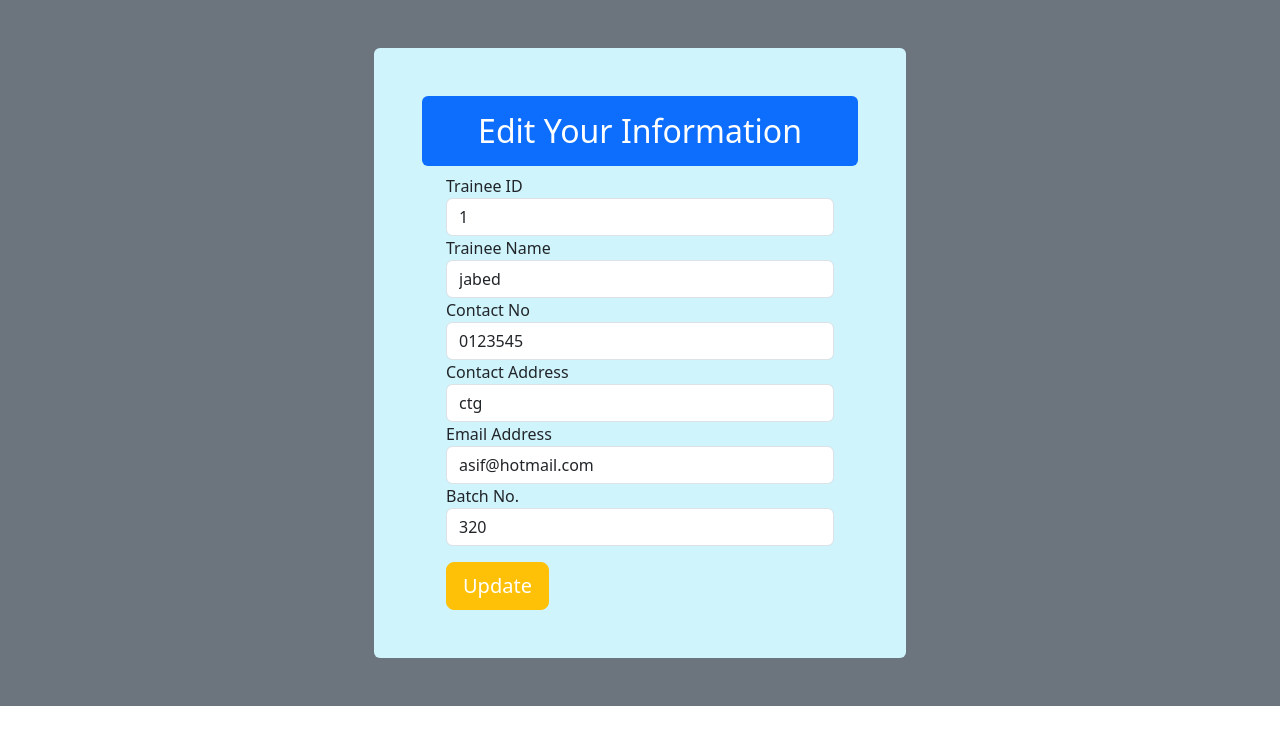
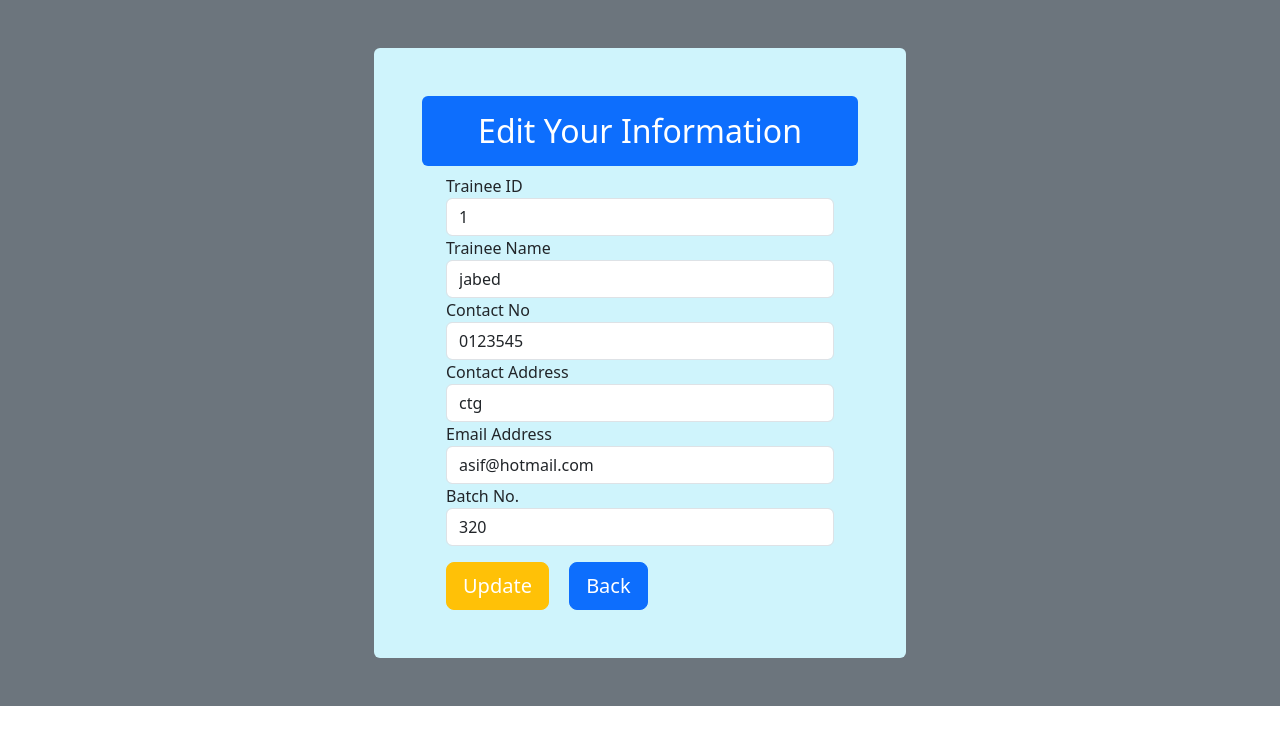
Before and after one commit to Tanvir0234/Python-Django-CRUD-Project, a Django app: page /edit/1 in a window 1280 px wide. Shown: the top 745 px of the page. Run offline with Django 5.2, Linux system fonts and the light colour scheme; data comes from the database, SQL or seed files in the repository.

Commit message:
back button edit

```diff
--- a/SimpleApp01/templates/edit.html
+++ b/SimpleApp01/templates/edit.html
@@ -52,7 +52,9 @@
 
                       <div>
                         <button class="btn btn-warning mt-3 btn-lg text-white"  type="submit">Update</button>
-                    </div>
+                        <a href="/" class="btn btn-primary btn-lg mt-3 mx-3 ">Back</a>
+                      </div>
+
 
 
                   </div>
```
